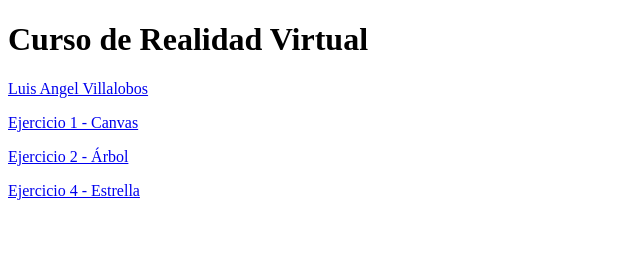
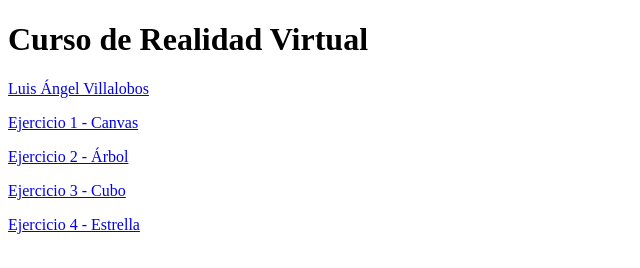
Before and after one commit to cavc94/cavc94.github.io, a plain HTML site: page rv/index.html in a window 1280 px wide. Shown: the whole page, without its empty margins (0-640 px from the left). Drawn offline with Linux system fonts and the light colour scheme.

Commit message:
Update index.html

```diff
--- a/rv/index.html
+++ b/rv/index.html
@@ -6,9 +6,10 @@
 </head>
 <body>
   <h1>Curso de Realidad Virtual</h1>
-  <p><a href="http://AngelVillalobos.github.io/rv">Luis Angel Villalobos</a></p>
+  <p><a href="http://AngelVillalobos.github.io/rv">Luis Ángel Villalobos</a></p>
   <p><a href="http://cavc94.github.io/rv/Ejercicio1.html">Ejercicio 1 - Canvas</a></p>
   <p><a href="http://cavc94.github.io/rv/Arbol.html">Ejercicio 2 - Árbol</a></p>
+  <p><a href="http://cavc94.github.io/rv/Cubo.html">Ejercicio 3 - Cubo</a></p>
   <p><a href="http://cavc94.github.io/rv/Estrella.html">Ejercicio 4 - Estrella</a></p>
 </body>
 </html>
```
